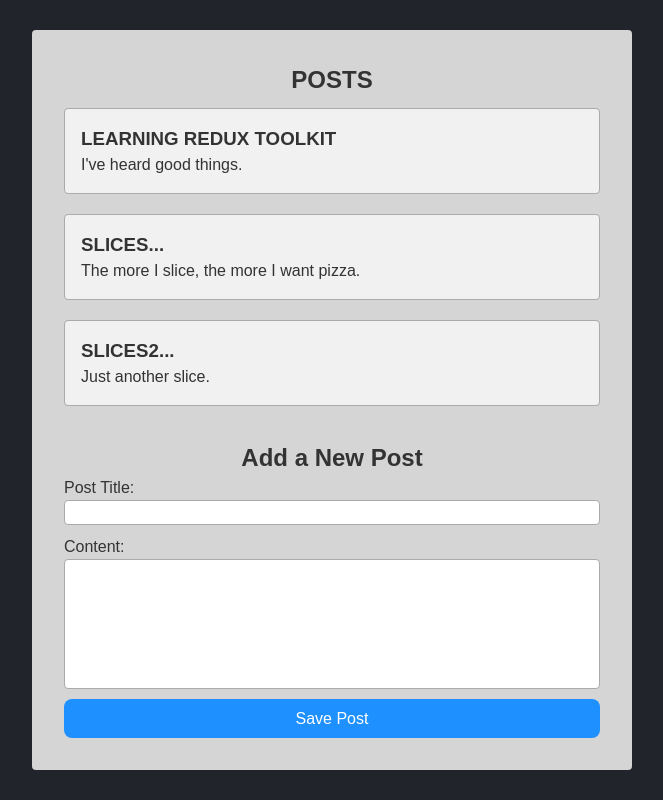
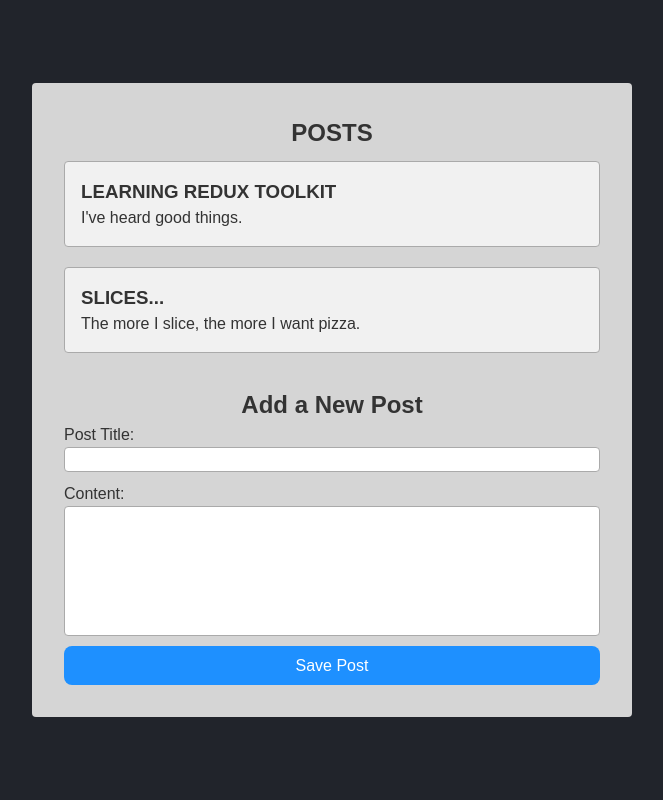
Before and after one commit to daniel-avzaradel/redux-example-project, a React (Vite) app: page / in a window 1280 px wide. Shown: the whole page, without its empty margins (308-971 px from the left). Built offline with nearby package versions, Linux system fonts and the light colour scheme.

Commit message:
removed third item from initial state

```diff
--- a/src/features/post/postSlice.js
+++ b/src/features/post/postSlice.js
@@ -3,7 +3,6 @@
 const initialState = [
     { id: 1, title: "Learning Redux Toolkit", content: "I've heard good things."},
     { id: 2, title: "Slices...", content: "The more I slice, the more I want pizza."},
-    { id: 3, title: "Slices2...", content: "Just another slice."},
 ]
 
 const postSlice = createSlice({
```
